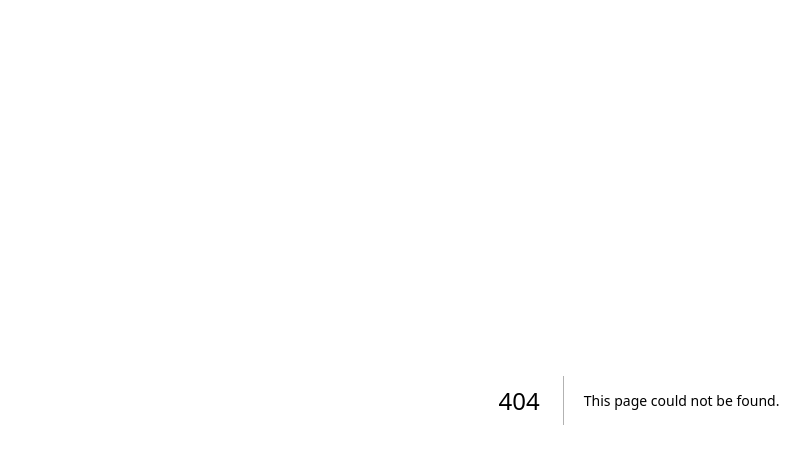
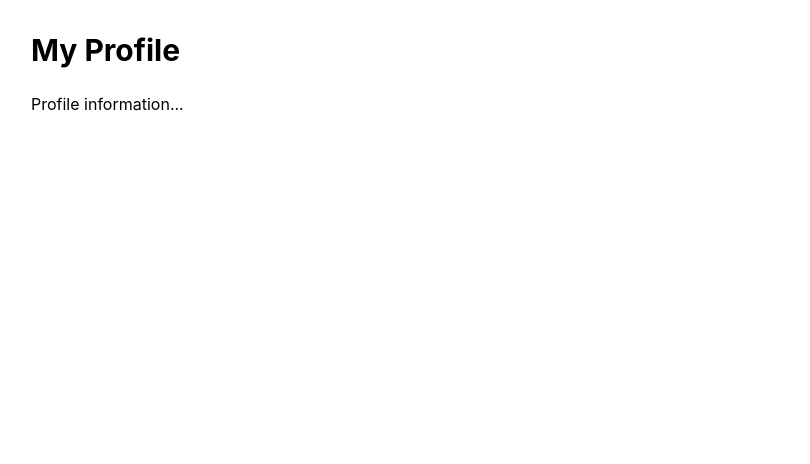
Before and after one commit to mdlavlusheikh1/school-iqranuraniacademy, a Next.js app: page /student/profile in a window 1280 px wide. Before the commit this address had no page. Shown: the top 464 px of the page, without its empty margins (1-811 px from the left). Built offline with nearby package versions, Linux system fonts and the light colour scheme.

Commit message:
Update ইকরা নূরানী একাডেমি frontend - 2025-11-29 09:39:07

```diff
--- /dev/null
+++ b/pages/student/profile.js
@@ -0,0 +1,13 @@
+import Head from 'next/head'
+
+export default function StudentProfile() {
+  return (
+    <div className="min-h-screen p-8">
+      <Head>
+        <title>My Profile - ইকরা নূরানী একাডেমি</title>
+      </Head>
+      <h1 className="text-3xl font-bold mb-6">My Profile</h1>
+      <p>Profile information...</p>
+    </div>
+  )
+}
```
